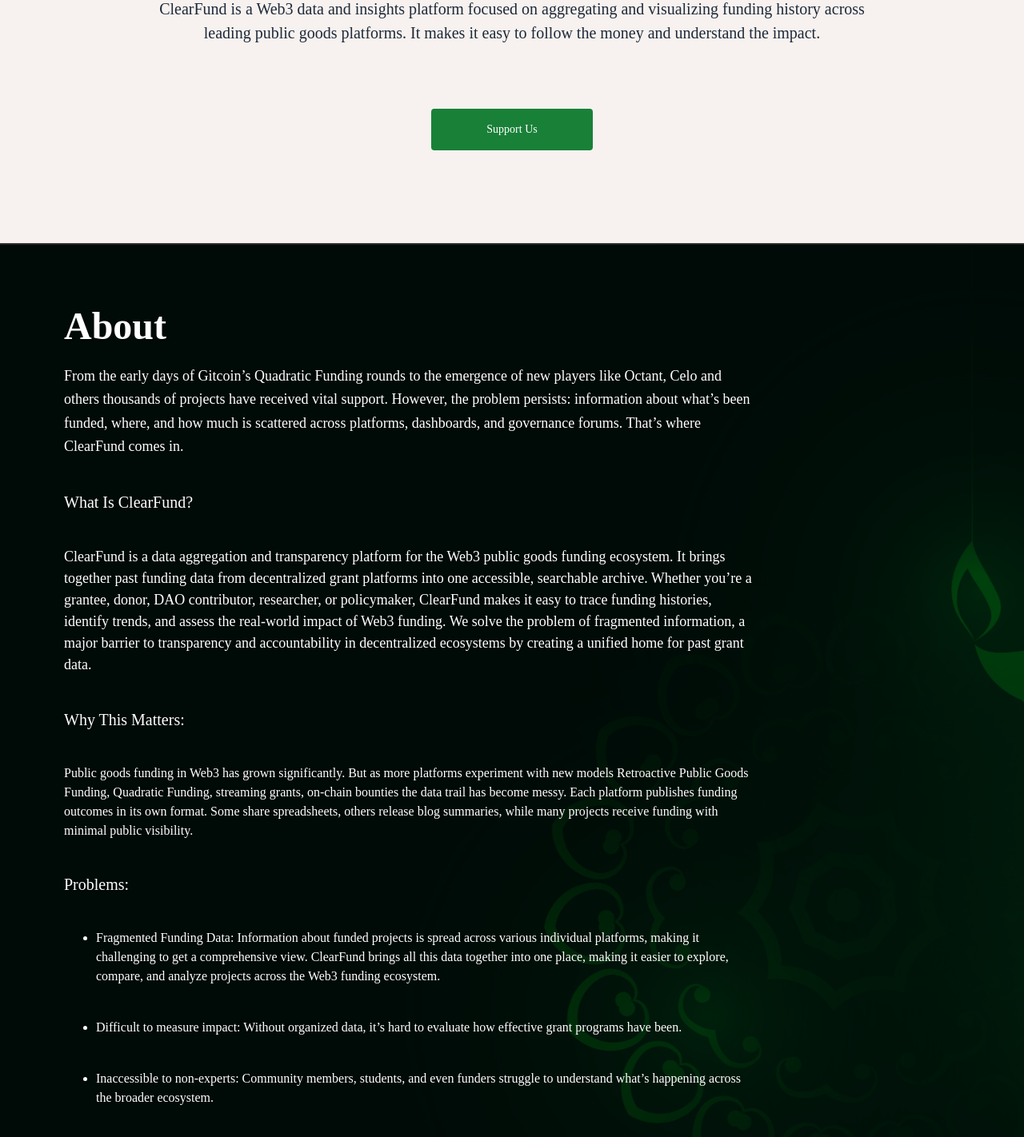
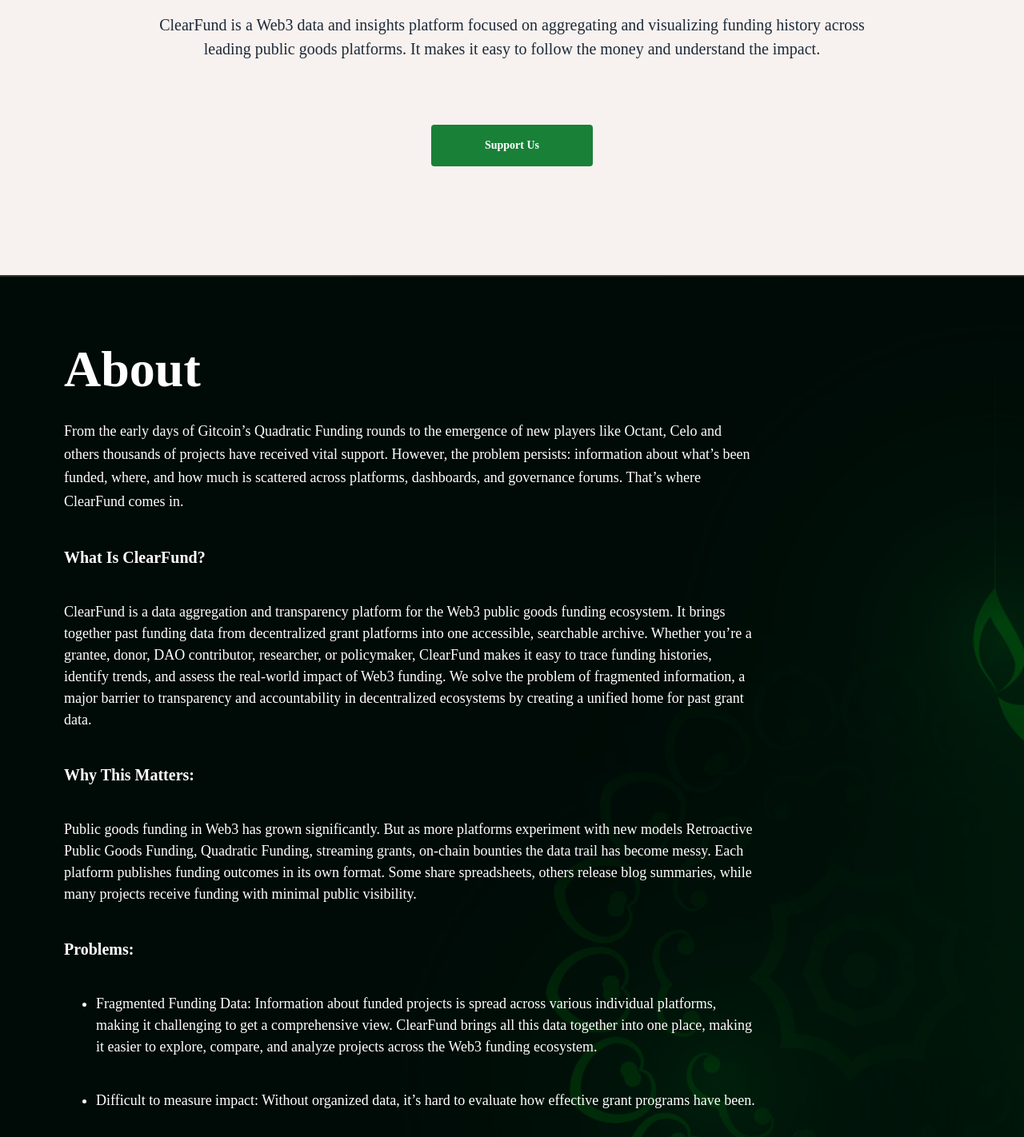
Before and after one commit to LighthouseL2/Clearfund, a Next.js app: page /about in a window 1280 px wide. Shown: the part 1140-2562 px from the top of the page at 80% size. Built offline with nearby package versions, Linux system fonts and the light colour scheme; a web font is replaced by a local one.

Commit message:
added whitespace and background images to support

```diff
--- a/src/app/about/page.js
+++ b/src/app/about/page.js
@@ -26,7 +26,7 @@ export default function HomePage() {
       </div>
 
       {/* Public Goods Info Section */}
-      <section className="bg-[#F7F2EF] px-4 py-16 flex items-center justify-center  h-[65vh]">
+      <section className="bg-[#F7F2EF] px-4 py-16 flex items-center justify-center  md:h-[70vh]">
         <div className="mx-auto text-center">
           <h1 className="text-4xl sm:text-5xl md:text-[72px] font-bold text-[#198038] mb-6 md:whitespace-nowrap">
             Unifying Web3 Grant Data
@@ -37,7 +37,7 @@ export default function HomePage() {
              It makes it easy to follow the money and understand the impact.
           </p>
           <a href='https://giveth.io/project/clearfund' target='_blank' className="bg-[#198038] text-white block mx-auto py-4 text-sm rounded
-           hover:bg-green-800 transition w-[202.1923828125px]">
+           hover:bg-green-800 transition w-[202.1923828125px] font-bold">
             Support Us
           </a>
 
@@ -56,9 +56,9 @@ export default function HomePage() {
           />
         </div>
 
-        <div className="relative z-10 px-6 md:px-20 py-20 max-w-5xl text-white">
-          <h2 className="text-3xl md:text-5xl font-bold mb-6">About</h2>
-          <p className="mb-6 text-base md:text-lg leading-relaxed">
+        <div className="relative z-10 px-6 md:px-20 py-20 md:max-w-5xl w-full text-white">
+          <h2 className="text-3xl md:text-[64px] font-bold mb-6">About</h2>
+          <p className="mb-6 text-[18px] leading-relaxed">
             From the early days of Gitcoin’s Quadratic Funding rounds to
             the emergence of new players like Octant, Celo and others thousands
             of projects have received vital support. However, the problem
@@ -67,17 +67,17 @@ export default function HomePage() {
              That’s where ClearFund comes in.
           </p>
 
-          <h2 className='mt-10 mb-10 bold text-[20px]'>What Is ClearFund?</h2>
+          <h2 className='mt-10 mb-10 font-bold text-[20px]'>What Is ClearFund?</h2>
           <p className='text-[18px]'>ClearFund is a data aggregation and transparency platform for the Web3 public goods funding ecosystem. It brings together past funding data from decentralized grant platforms into one accessible, searchable archive. Whether you’re a grantee, donor, DAO contributor, researcher, or policymaker, ClearFund makes it easy to trace funding histories, identify trends, and assess the real-world impact of Web3 funding.
 
             We solve the problem of fragmented information, a major barrier to transparency and accountability in decentralized ecosystems by creating a unified home for past grant data.</p>
 
-          <h2 className='mt-10 mb-10 bold text-[20px]'>Why This Matters:</h2>
-          <p>Public goods funding in Web3 has grown significantly. But as more platforms experiment with new models Retroactive Public Goods Funding, Quadratic Funding, streaming grants, on-chain bounties the data trail has become messy. Each platform publishes funding outcomes in its own format. Some share spreadsheets, others release blog summaries, while many projects receive funding with minimal public visibility.</p>
+          <h2 className='mt-10 mb-10 font-bold text-[20px]'>Why This Matters:</h2>
+          <p className='text-[18px]'>Public goods funding in Web3 has grown significantly. But as more platforms experiment with new models Retroactive Public Goods Funding, Quadratic Funding, streaming grants, on-chain bounties the data trail has become messy. Each platform publishes funding outcomes in its own format. Some share spreadsheets, others release blog summaries, while many projects receive funding with minimal public visibility.</p>
 
-          <h2 className='mt-10 mb-10 bold text-[20px]'>Problems:</h2>
+          <h2 className='mt-10 mb-10 font-bold text-[20px]'>Problems:</h2>
 
-          <ul className='list-disc ml-10 space-y-10'>
+          <ul className='list-disc ml-10 space-y-10 text-[18px]'>
             <li>Fragmented Funding Data: Information about funded projects is spread across various individual platforms, making it challenging to get a comprehensive view. ClearFund brings all this data together into one place, making it easier to explore, compare, and analyze projects across the Web3 funding ecosystem.</li>
             <li>Difficult to measure impact: Without organized data, it’s hard to evaluate how effective grant programs have been.</li>
             <li>Inaccessible to non-experts: Community members, students, and even funders struggle to understand what’s happening across the broader ecosystem.</li>
@@ -91,7 +91,7 @@ export default function HomePage() {
             Whether you’re a builder seeking visibility, a donor seeking transparency, or a curious onlooker exploring
             the ReFi space, ClearFund is here to guide your journey.
           </p> */}
-          <p className='mt-10'>ClearFund was created to address these challenges head-on.</p>
+          <p className='mt-10 text-[18px]'>ClearFund was created to address these challenges head-on.</p>
         </div>
       </section>
 
--- a/src/app/connect-with-us/page.js
+++ b/src/app/connect-with-us/page.js
@@ -73,13 +73,13 @@ export default function SupportSection() {
             setToggle={setOpen}
         />
           <header
-      className="bg-center bg-black bg-no-repeat bg-cover h-[90vh] relative"
-      // style={{
-      //   backgroundImage: `url('/support-bg.svg')`,
-      // }}
+      className="bg-center  bg-no-repeat bg-cover h-[90vh] relative"
+      style={{
+        backgroundImage: `url('/support-bg.svg')`,
+      }}
     >
       {/* Overlay */}
-      <div className="h-full w-full flex items-center justify-center px-4 md:px-24">
+      <div className="h-full w-full flex items-center justify-center px-4 md:px-24 bg-black/90">
         <div className="text-white max-w-3xl text-center md:text-left">
           <h1 className="font-extrabold text-5xl text-center sm:text-6xl md:text-[88px] mb-4 leading-tight">
           Connect with Us
--- a/src/app/support/page.js
+++ b/src/app/support/page.js
@@ -59,12 +59,14 @@ export default function SupportSection() {
       <HeroSection />
 
       <div className="px-4 py-16 bg-gray-50">
-        <div className="max-w-6xl mx-auto grid grid-cols-1 sm:grid-cols-2 lg:grid-cols-2 gap-6 -mt-44 z-10 relative">
+        <div className="max-w-6xl mx-auto grid grid-cols-1 sm:grid-cols-2 lg:grid-cols-2 gap-10
+           -mt-44 z-10 relative">
           {cards.map((card, index) => (
             <div
               key={index}
               className="bg-white border border-gray-200 rounded-lg  flex flex-col mb-20
-              items-center justify-center text-center shadow-sm hover:shadow-md transition duration-300 h-[33.2rem]"
+              items-center justify-center text-center shadow-sm hover:shadow-md transition
+              duration-300 md:h-[531px] h-[450px]"
             >
               <Image
                 src={`/${card.icon}`}
--- a/src/app/terms/page.js
+++ b/src/app/terms/page.js
@@ -68,7 +68,7 @@ export default function TermsAndConditions() {
   };
 
   return (
-    <section>
+    <section className="bg-[#FAFAFA]">
       <NavHeader setToggle={setOpen} toggle={open} openMenu={openMenu}
             setOpenMenu={setOpenMenu} setBlur={setBlur}
         />
@@ -79,7 +79,7 @@ export default function TermsAndConditions() {
             setToggle={setOpen}
         />
 
-      <div className="min-h-screen flex items-center justify-center px-4 py-[5rem]">
+      <div className="min-h-screen flex items-center justify-center px-4 pb-[8rem] pt-[5rem]">
         <div className="max-w-3xl w-full p-8">
           <h1 className="text-3xl font-bold mb-4">{terms.title}</h1>
           <p className="text-sm text-black mb-6">{terms.effectiveDate}</p>
--- a/src/components/Footer.jsx
+++ b/src/components/Footer.jsx
@@ -136,7 +136,7 @@ const Footer = () => {
 
             </div>
 
-            <div className="mt-[5rem] justify-between w-full ">
+            <div className="mt-[6rem] justify-between w-full ">
                 <p className="text-[14px] text-[#99999999] font-sans">© {today} ClearFund. All rights reserved</p>
             </div>
         </div>
--- a/src/components/HeroSection.js
+++ b/src/components/HeroSection.js
@@ -4,12 +4,12 @@ export default function HeroHeader() {
   return (
     <header
       className="bg-center bg-fixed bg-no-repeat bg-cover h-[75vh] relative bg-black"
-      // style={{
-      //   backgroundImage: `url('/support-bg.svg')`,
-      // }}
+      style={{
+        backgroundImage: `url('/support-bg.svg')`,
+      }}
     >
       {/* Overlay */}
-      <div className="h-full w-full flex items-center justify-center  px-4 md:px-24">
+      <div className="h-full w-full flex items-center justify-center  px-4 md:px-24 bg-black/90">
         <div className="text-white max-w-6xl text-center">
           <h1 className="font-extrabold md:text-[88px] text-5xl mb-4 leading-tight">
             <span className="text-white">How</span> Can we
--- a/src/components/Sidebar.jsx
+++ b/src/components/Sidebar.jsx
@@ -157,14 +157,15 @@ export default function Sidebar() {
           <hr className="mt-4" />
 
           <div className="mt-5">
-            <Link href={"/account"} className={`flex items-center gap-3 text-[#9197B3] text-sm px-4 py-2
+            <Link href={"/account"} >
+              <button className={`flex items-center gap-3 text-[#9197B3] text-sm px-4 py-3
               ${pathname === "/account"
                     ? "bg-[#174123] text-white"
                     : "text-[#9197B3] hover:bg-gray-50"
                 } font-medium  rounded-lg w-full text-left`}>
-              <Settings size={18} />
-              Setting
-
+                <Settings size={18} />
+                Setting
+              </button>
             </Link>
           </div>
         </div>
--- a/src/components/navHeader.jsx
+++ b/src/components/navHeader.jsx
@@ -23,7 +23,7 @@ const NavHeader = ({toggle, setToggle, setOpenMenu, openMenu, setBlur}) => {
 
         <Link href="/?route=login"
           className="w-[159.17px] md:flex items-center font-sans justify-center
-            font-medium hover:bg-black bg-[#198038] hidden hover:scale-105 transition-all
+            font-bold hover:bg-black bg-[#198038] hidden hover:scale-105 transition-all
           text-white text-[16px] h-[52px]  rounded-md" onClick={() => {
             setToggle(true)
             setBlur(true)
```
Also changed, not shown: src/app/privacy-policy/page.js (+4 -4 lines).
